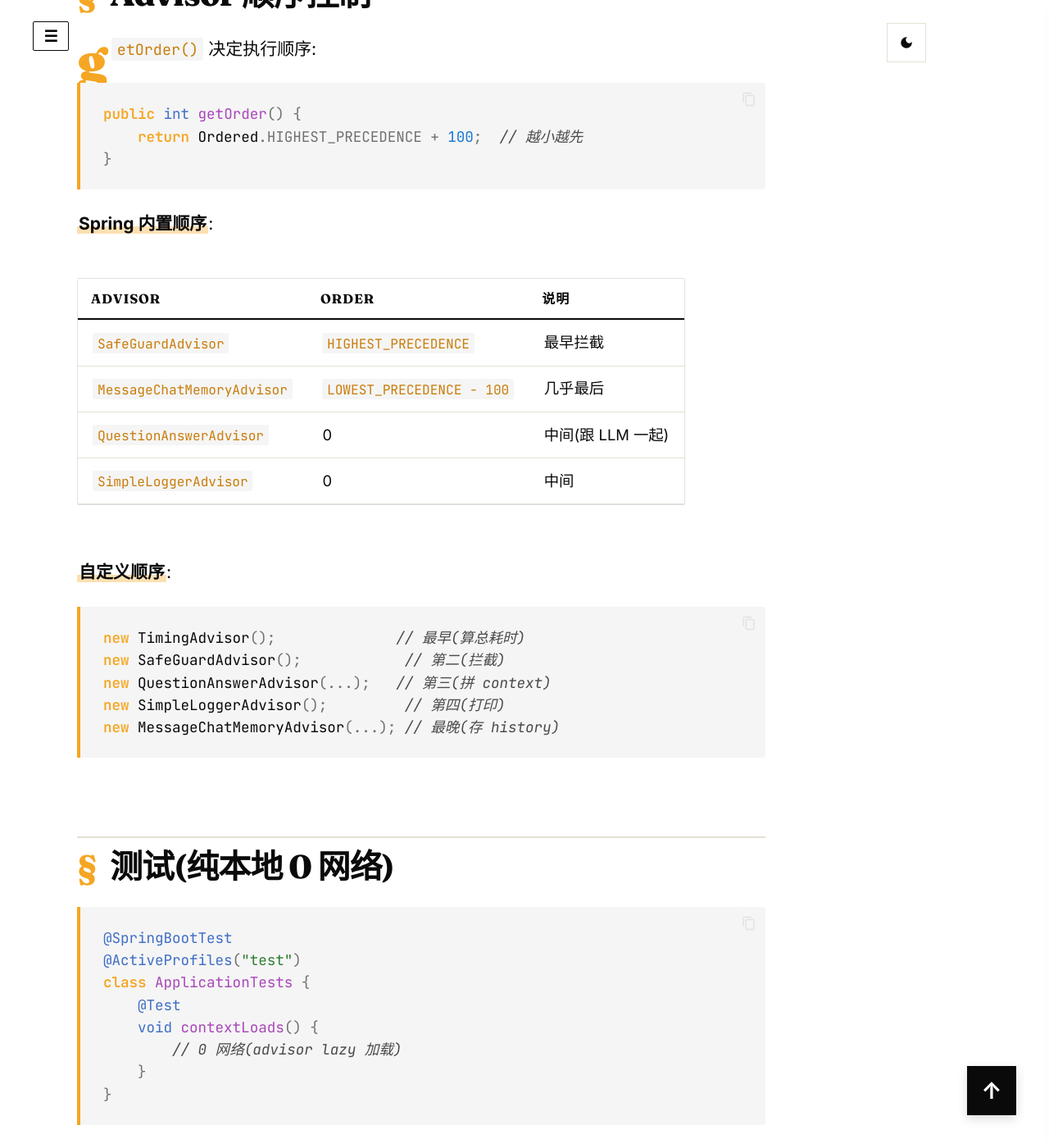
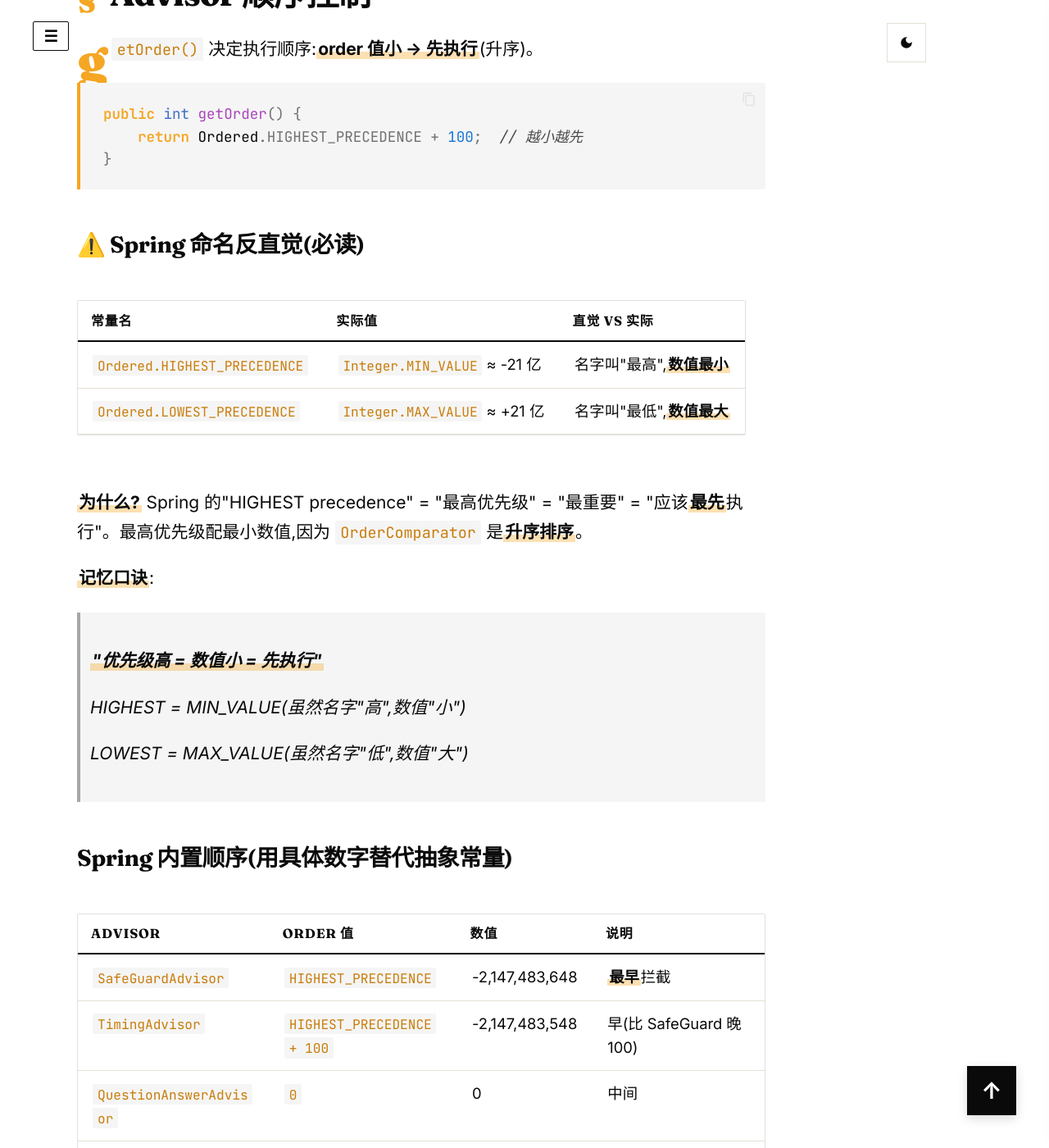
Before and after one commit to mishishi/spring-ai-2-0-projects, an MkDocs documentation site: the page built from docs/03-prompt-advisor.md, in a window 1280 px wide and 1400 px high, scrolled down 9757 px. Shown: the whole window at 82% size. Built offline with MkDocs 1.6.1 and Material for MkDocs 9.7.7, drawn with Linux system fonts in a browser that asks for light colours; comment, search, counter and statistics services are not loaded; some of the changed text lies outside the part shown.

Commit message:
docs(ch3): 修 Advisor 顺序章节 — 加 Spring 命名反直觉解释
用户反馈:HIGHEST_PRECEDENCE(MIN_VALUE)配'最早'、LOWEST_PRECEDENCE(MAX_VALUE)配'几乎最后',跟中文直觉相反,看着像矛盾。

修复:
- 加 ⚠️'Spring 命名反直觉(必读)'小节,显式解释
  HIGHEST = MIN_VALUE / LOWEST = MAX_VALUE
  给出记忆口诀:'优先级高 = 数值小 = 先执行'
- 表格把抽象常量换具体数字(SafeGuard = -2,147,483,648,Memory = +2,147,483,547)
- 自定义顺序示例加实际数值注释
- 实战推荐加'写相对偏移'简化写法

````diff
--- a/docs/03-prompt-advisor.md
+++ b/docs/03-prompt-advisor.md
@@ -296,7 +296,7 @@ public class SafeGuardAdvisor implements CallAdvisor {
 
 ## Advisor 顺序控制
 
-`getOrder()` 决定执行顺序:
+`getOrder()` 决定执行顺序:**order 值小 → 先执行**(升序)。
 
 ```java
 public int getOrder() {
@@ -304,22 +304,64 @@ public int getOrder() {
 }
 ```
 
-**Spring 内置顺序**:
+### ⚠️ Spring 命名反直觉(必读)
 
-| Advisor | Order | 说明 |
+| 常量名 | 实际值 | 直觉 vs 实际 |
 |---|---|---|
-| `SafeGuardAdvisor` | `HIGHEST_PRECEDENCE` | 最早拦截 |
-| `MessageChatMemoryAdvisor` | `LOWEST_PRECEDENCE - 100` | 几乎最后 |
-| `QuestionAnswerAdvisor` | 0 | 中间(跟 LLM 一起) |
-| `SimpleLoggerAdvisor` | 0 | 中间 |
+| `Ordered.HIGHEST_PRECEDENCE` | `Integer.MIN_VALUE` ≈ -21 亿 | 名字叫"最高",**数值最小** |
+| `Ordered.LOWEST_PRECEDENCE` | `Integer.MAX_VALUE` ≈ +21 亿 | 名字叫"最低",**数值最大** |
 
-**自定义顺序**:
+**为什么?** Spring 的"HIGHEST precedence" = "最高优先级" = "最重要" = "应该**最先**执行"。最高优先级配最小数值,因为 `OrderComparator` 是**升序排序**。
+
+**记忆口诀**:
+
+> **"优先级高 = 数值小 = 先执行"**
+>
+> HIGHEST = MIN_VALUE(虽然名字"高",数值"小")
+>
+> LOWEST = MAX_VALUE(虽然名字"低",数值"大")
+
+### Spring 内置顺序(用具体数字替代抽象常量)
+
+| Advisor | order 值 | 数值 | 说明 |
+|---|---|---|---|
+| `SafeGuardAdvisor` | `HIGHEST_PRECEDENCE` | -2,147,483,648 | **最早**拦截 |
+| `TimingAdvisor` | `HIGHEST_PRECEDENCE + 100` | -2,147,483,548 | 早(比 SafeGuard 晚 100) |
+| `QuestionAnswerAdvisor` | `0` | 0 | 中间 |
+| `SimpleLoggerAdvisor` | `0` | 0 | 中间 |
+| `MessageChatMemoryAdvisor` | `LOWEST_PRECEDENCE - 100` | 2,147,483,547 | 几乎**最后** |
+
+**自定义顺序**(实际值)：
+
 ```java
-new TimingAdvisor();              // 最早(算总耗时)
-new SafeGuardAdvisor();            // 第二(拦截)
-new QuestionAnswerAdvisor(...);   // 第三(拼 context)
-new SimpleLoggerAdvisor();         // 第四(打印)
-new MessageChatMemoryAdvisor(...); // 最晚(存 history)
+new TimingAdvisor();                  // -21 亿 + 100(最早一批,算总耗时)
+new SafeGuardAdvisor();                // -21 亿(比 Timing 早 100)
+new QuestionAnswerAdvisor(...);       // 0(中间,拼 context)
+new SimpleLoggerAdvisor();             // 0(中间,打印)
+new MessageChatMemoryAdvisor(...);    // +21 亿 - 100(最晚,存 history)
+```
+
+### 实战推荐(简化)
+
+不记 -21 亿这种数字,**写相对偏移**:
+
+```java
+public class MyAdvisor implements CallAdvisor {
+    @Override
+    public int getOrder() {
+        return 0;          // 0 = 中间,跟 LLM 一起
+    }
+}
+```
+
+或者用相对值:
+
+```java
+Ordered.HIGHEST_PRECEDENCE + 1     // 比最最早还晚 1
+Ordered.HIGHEST_PRECEDENCE + 100   // 早
+0                                   // 中间
+Ordered.LOWEST_PRECEDENCE - 100   // 晚
+Ordered.LOWEST_PRECEDENCE - 1     // 比最最晚还早 1
 ```
 
 ## 测试(纯本地 0 网络)
````
